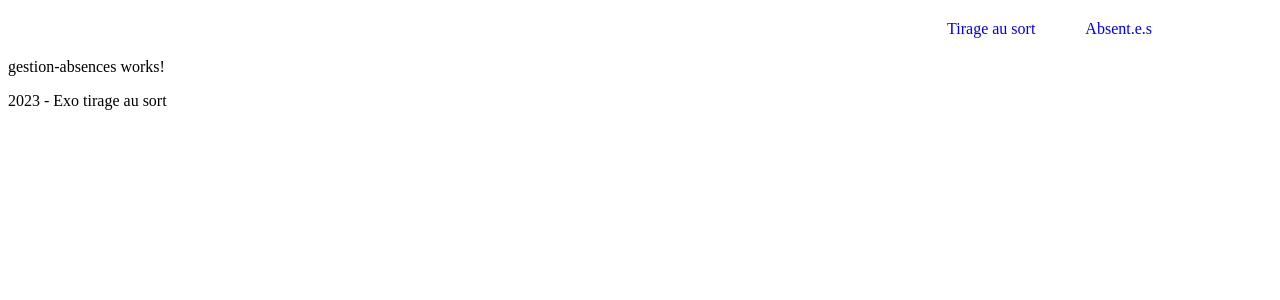
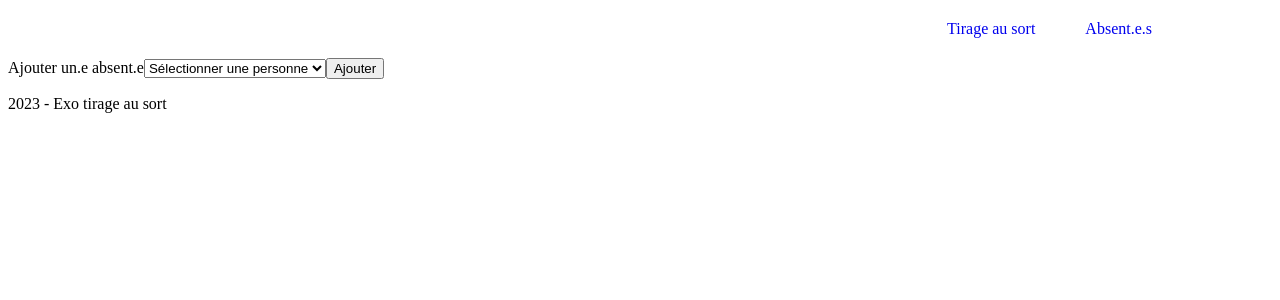
Before and after one commit to ClaraCharriau/tirage-au-sort, an Angular app: page /absences in a window 1280 px wide. Shown: the top 300 px of the page. Built offline with nearby package versions, Linux system fonts and the light colour scheme.

Commit message:
creation d'un service pour gérer la liste de présence

```diff
--- a/src/app/components/denonciator/denonciator.component.ts
+++ b/src/app/components/denonciator/denonciator.component.ts
@@ -1,5 +1,6 @@
 import { Component } from '@angular/core';
-import { CLASSMATES, Person } from 'src/app/mocks/classmate.mocks';
+import { Person } from 'src/app/mocks/classmate.mocks';
+import { ClassmateListService } from 'src/app/services/classmateList/classmate-list.service';
 
 @Component({
   selector: 'app-denonciator',
@@ -8,16 +9,14 @@ import { CLASSMATES, Person } from 'src/app/mocks/classmate.mocks';
 })
 export class DenonciatorComponent {
 
-  // Mock
-  classmates: Person[] = CLASSMATES;
-
   gameRunning: boolean = false;
-  endGame: Boolean = false;
-  availableClassmates?: Person[] = new Array();
+  endGame: boolean = false;
+  availableClassmates?: Person[];
   randomPerson?: Person;
 
+  constructor(public classmateListService: ClassmateListService) { }
+
   initGame() {
-
     if (this.gameRunning === false) {
       this.isGameRunning();
       this.getAvailableClassmates();
@@ -35,26 +34,25 @@ export class DenonciatorComponent {
 
   }
 
-
+  // Le jeu est-il en cours ?
   isGameRunning() {
     this.gameRunning = true;
   }
 
+  // Récupérer la liste de présence
   getAvailableClassmates() {
-    for (let i = 0 ; i < CLASSMATES.length ; i++ ) {
-      this.availableClassmates?.push(CLASSMATES[i]);
-    }
+    this.availableClassmates = this.classmateListService.getAllClassmates();
   }
 
+  // Mélange la liste
   shuffleClassmates() {
-    this.availableClassmates?.sort(()=> Math.random() - 0.5);
+    this.availableClassmates?.sort(() => Math.random() - 0.5);
   }
 
+  // Obtenir une personne au hasard
   getRandomPerson() {
     this.randomPerson = this.availableClassmates?.pop();
     return this.randomPerson
   }
 
-
-
 }
--- a/src/app/components/gestion-absences/gestion-absences.component.html
+++ b/src/app/components/gestion-absences/gestion-absences.component.html
@@ -1 +1,13 @@
-<p>gestion-absences works!</p>
+<form>
+<label for="classmates">Ajouter un.e absent.e</label>
+
+<select name="classmates" id="classmates">
+    <option >
+        Sélectionner une personne
+    </option>
+    <option *ngFor="let people of classmates">
+        {{people.lastName}}
+    </option>
+</select>
+<button type="submit">Ajouter</button>
+</form>
--- a/src/app/components/gestion-absences/gestion-absences.component.ts
+++ b/src/app/components/gestion-absences/gestion-absences.component.ts
@@ -1,4 +1,6 @@
 import { Component } from '@angular/core';
+import { CLASSMATES, Person } from 'src/app/mocks/classmate.mocks';
+import { ClassmateListService } from 'src/app/services/classmateList/classmate-list.service';
 
 @Component({
   selector: 'app-gestion-absences',
@@ -7,4 +9,12 @@ import { Component } from '@angular/core';
 })
 export class GestionAbsencesComponent {
 
+  constructor(public classmateListService: ClassmateListService) {}
+
+  classmates?: Person[];
+
+  ngOnInit() {
+    this.classmates = this.classmateListService.getAllClassmates();
+  }
+
 }
--- /dev/null
+++ b/src/app/services/classmateList/classmate-list.service.ts
@@ -0,0 +1,38 @@
+import { Injectable } from '@angular/core';
+import { CLASSMATES, Person } from 'src/app/mocks/classmate.mocks';
+
+@Injectable({
+  providedIn: 'root'
+})
+export class ClassmateListService {
+
+  constructor() { }
+
+  // Enregistrement de la liste dans localStorage
+  private createClassmateList() {
+    const newClassmateList = JSON.stringify([this.getAllClassmates()]);
+    localStorage.setItem('classmate', newClassmateList);
+  }
+
+  public getClassmateList() {
+    const classmates = localStorage.getItem('classmates');
+    if(classmates) {
+      return JSON.parse(classmates);
+    } else {
+      this.createClassmateList();
+      this.getClassmateList();
+    }
+  }
+
+  // Retourne toute la liste de la classe
+  getAllClassmates(): Person[] {
+    return CLASSMATES;
+  }
+  // Trouver une personne par son nom
+  getClassmateByName(lastName: string): Person | undefined {
+    return CLASSMATES.find(person => person.lastName === lastName);
+  }
+
+
+
+}
```
Also changed, not shown: 1 other file (tests, documents, lock files or other folders).
